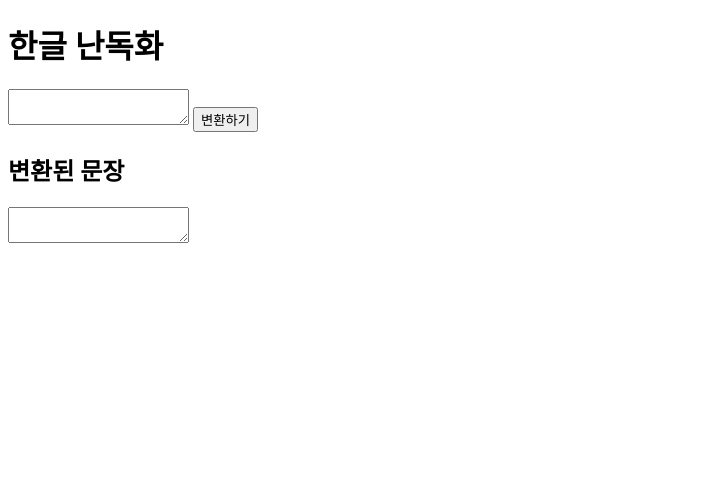
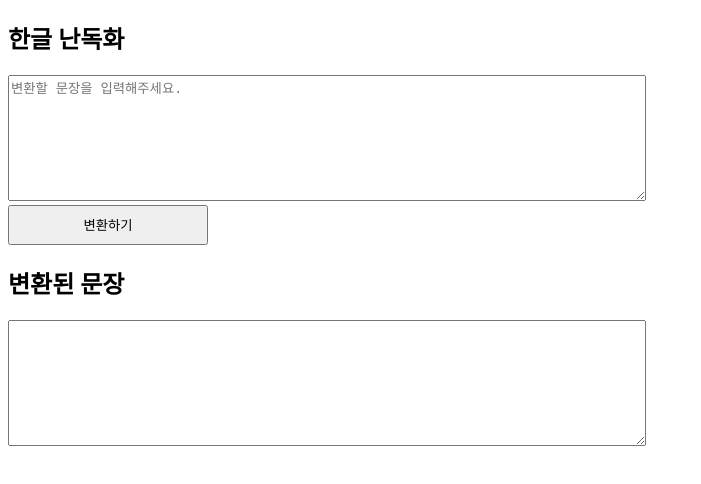
Before and after one commit to dongduu/conventional_convention, a plain HTML site: page index.html in a window 1280 px wide. Shown: the whole page, without its empty margins (0-701 px from the left). Drawn offline with Linux system fonts and the light colour scheme.

Commit message:
feat: 한글 난독화 css 추가

```diff
--- a/index.html
+++ b/index.html
@@ -5,14 +5,32 @@
     <meta http-equiv="X-UA-Compatible" content="IE=edge">
     <meta name="viewport" content="width=device-width, initial-scale=1.0">
     <title>한글 난독화</title>
+    <style>
+        .textarea_form {
+            width: 50%;
+
+        }
+
+        .button_form {
+            min-width: 200px;
+            min-height: 40px;
+        }
+
+        .row {
+            display: flex;
+            flex-wrap: wrap;
+            margin-right: -15px;
+            margin-left: -15px;
+        }
+    </style>
 </head>
 <body>
     <script src="app.js"></script>
-    <h1>한글 난독화</h1>
-    <textarea></textarea>
-    <button type="button">변환하기</button>
-
+    <h2>한글 난독화</h2>
+    <textarea class="textarea_form" placeholder="변환할 문장을 입력해주세요." rows="8"></textarea>
+    <br>
+    <button type="button" class="button_form">변환하기</button>
     <h2>변환된 문장</h2>
-    <textarea></textarea>
+    <textarea class="textarea_form" rows="8"></textarea>
 </body>
 </html>
```
